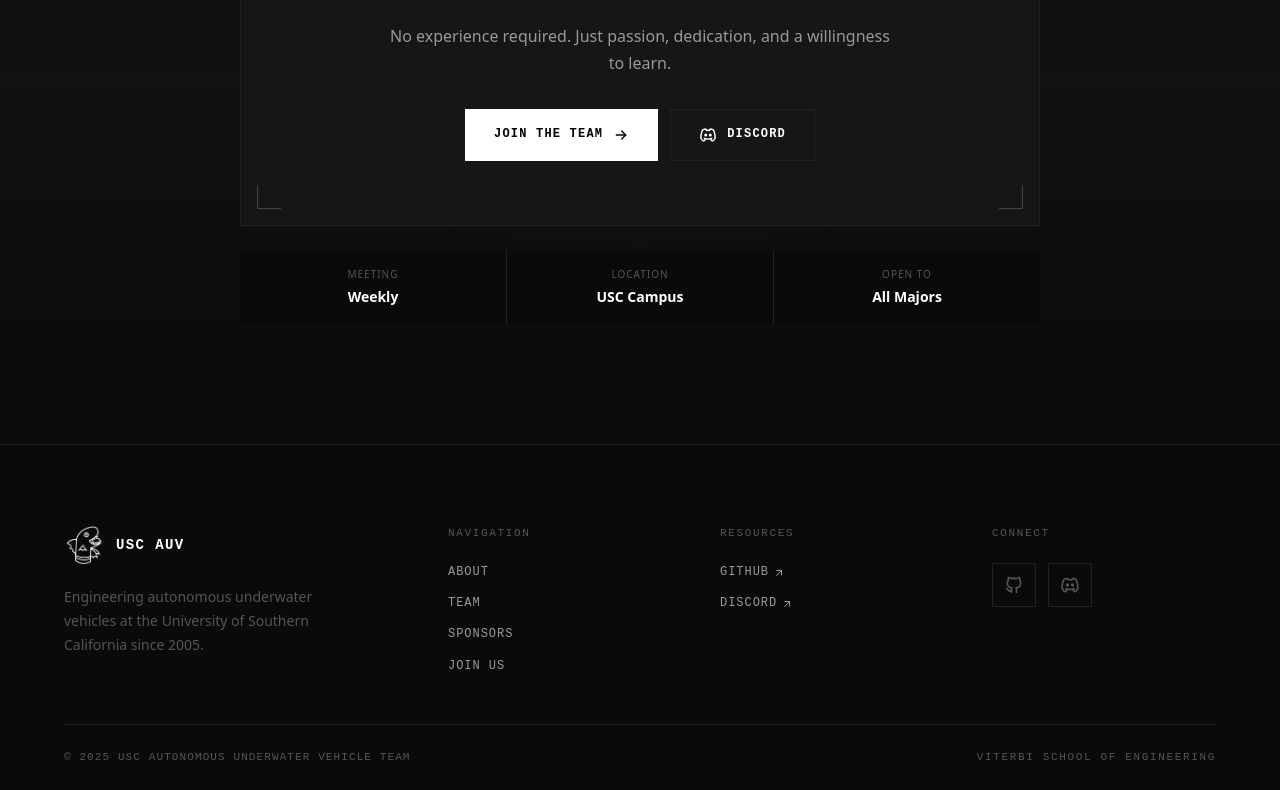
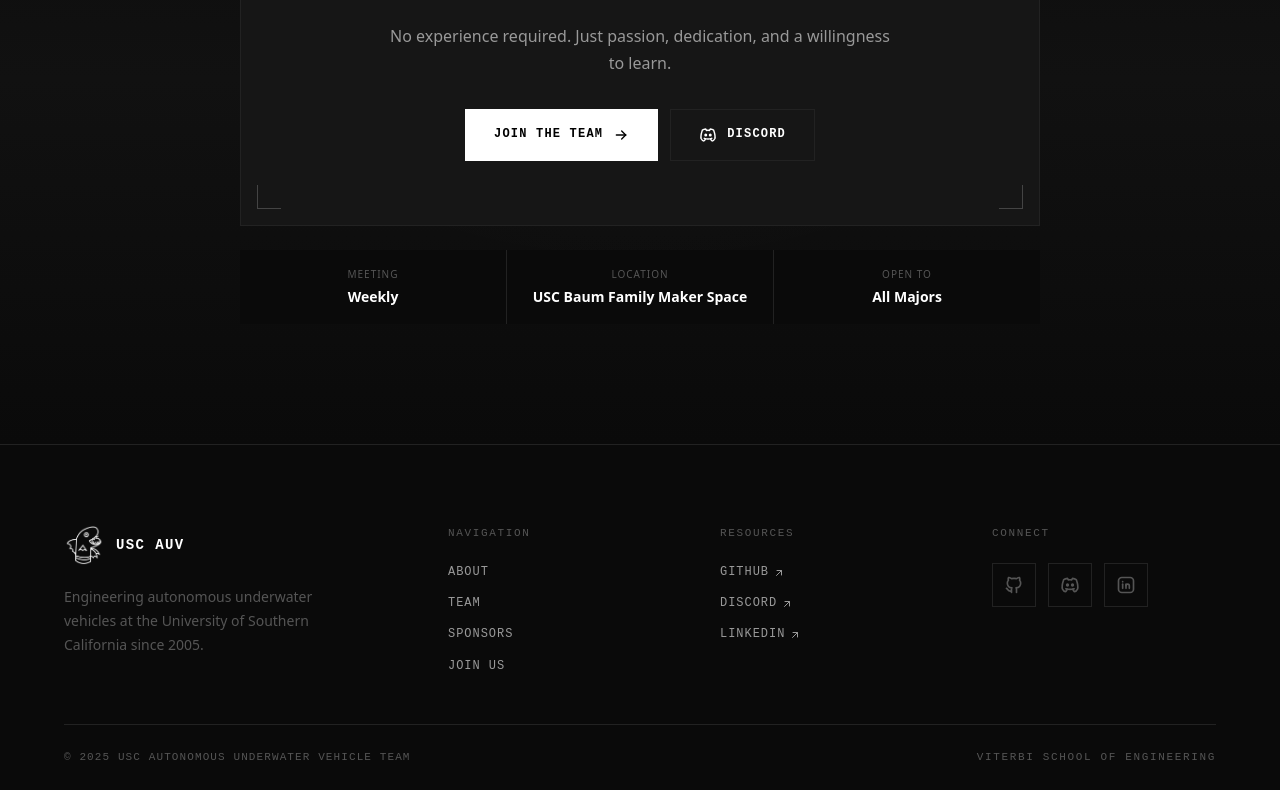
Before and after one commit to usc-robosub/usc-robosub.github.io, a Next.js app: page / in a window 1280 px wide. Shown: the part 3324-4114 px from the top of the page. Built offline with nearby package versions, Linux system fonts and the light colour scheme.

Commit message:
fixed some errors

```diff
--- a/src/app/page.tsx
+++ b/src/app/page.tsx
@@ -982,7 +982,7 @@
               >
                 {[
                   { label: "Meeting", value: "Weekly" },
-                  { label: "Location", value: "USC Campus" },
+                  { label: "Location", value: "USC Baum Family Maker Space" },
                   { label: "Open To", value: "All Majors" },
                 ].map((item) => (
                   <div
--- a/src/app/sponsors/page.tsx
+++ b/src/app/sponsors/page.tsx
@@ -130,7 +130,7 @@
                     SPONSORSHIP PACKET
                   </a>
                   <a
-                    href="mailto:evasudev@usc.edu"
+                    href="mailto:uscfieldroboticslab@gmail.com"
                     className="btn-secondary"
                   >
                     <IconMail size={18} />
--- a/src/components/layout/Footer.tsx
+++ b/src/components/layout/Footer.tsx
@@ -2,7 +2,7 @@
 
 import Link from "next/link";
 import Image from "next/image";
-import { IconBrandGithub, IconBrandDiscord, IconArrowUpRight } from "@tabler/icons-react";
+import { IconBrandGithub, IconBrandDiscord, IconBrandLinkedin, IconArrowUpRight } from "@tabler/icons-react";
 
 const navLinks = [
   { href: "/about", label: "ABOUT" },
@@ -14,6 +14,7 @@
 const externalLinks = [
   { href: "https://github.com/usc-robosub", label: "GITHUB" },
   { href: "https://discord.gg/7jPvyPWc8T", label: "DISCORD" },
+  { href: "https://www.linkedin.com/company/auv-usc/", label: "LINKEDIN" },
 ];
 
 export function Footer() {
@@ -215,6 +216,32 @@
               >
                 <IconBrandDiscord size={20} />
               </a>
+              <a
+                href="https://www.linkedin.com/company/auv-usc/"
+                target="_blank"
+                rel="noopener noreferrer"
+                style={{
+                  width: "44px",
+                  height: "44px",
+                  border: "1px solid var(--border)",
+                  display: "flex",
+                  alignItems: "center",
+                  justifyContent: "center",
+                  color: "var(--text-muted)",
+                  transition: "all 0.2s ease",
+                }}
+                onMouseEnter={(e) => {
+                  e.currentTarget.style.color = "var(--text-primary)";
+                  e.currentTarget.style.borderColor = "var(--border-light)";
+                }}
+                onMouseLeave={(e) => {
+                  e.currentTarget.style.color = "var(--text-muted)";
+                  e.currentTarget.style.borderColor = "var(--border)";
+                }}
+                aria-label="Linkedin"
+              >
+                <IconBrandLinkedin size={20} />
+              </a>
             </div>
           </div>
         </div>
```
